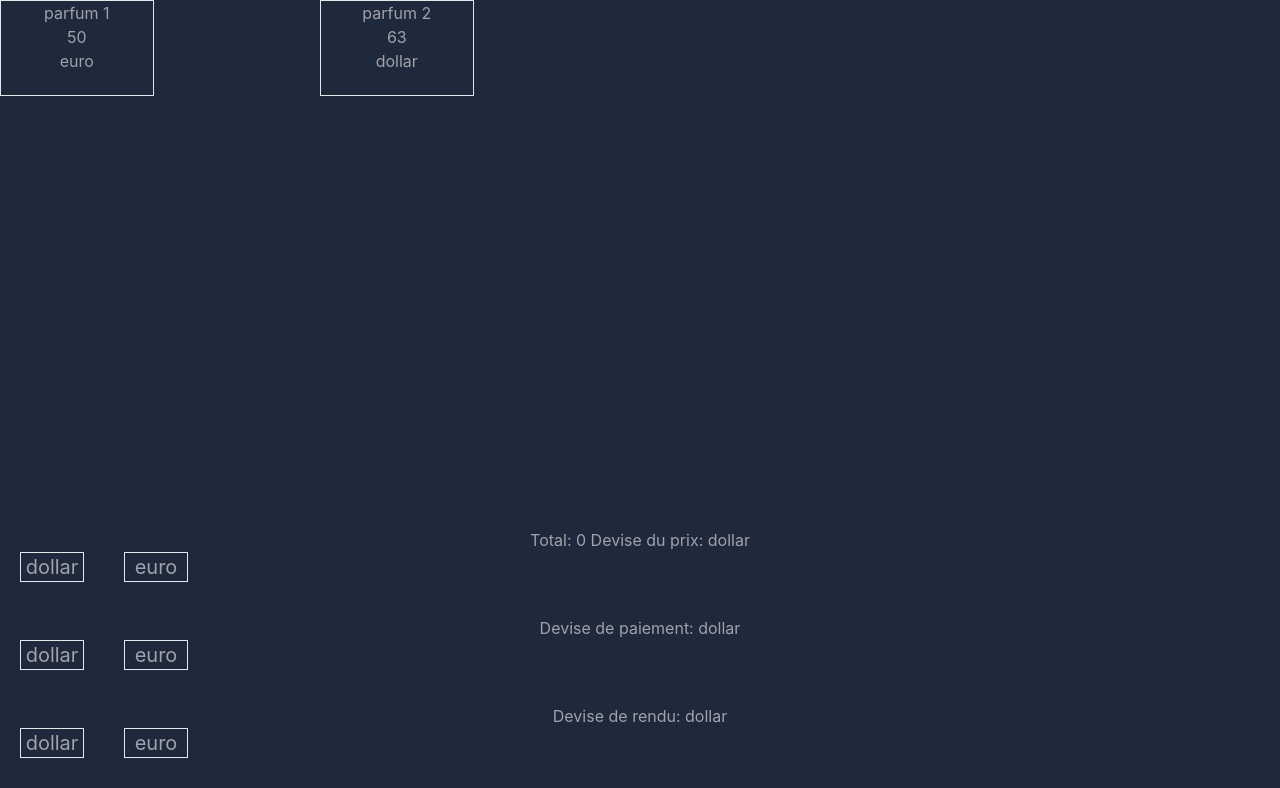
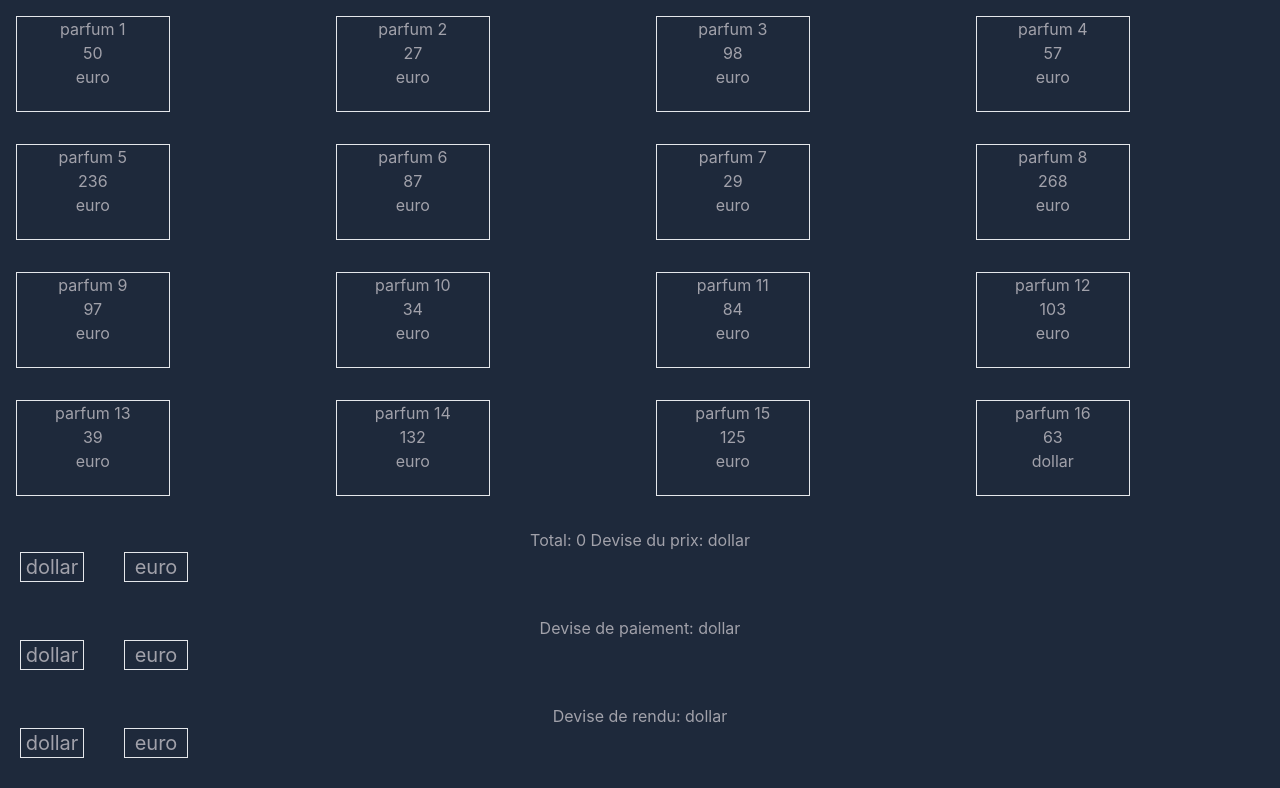
Before and after one commit to ArthurCouturier/projet_ihm, a React (Create React App) app: page / in a window 1280 px wide. Shown: the top 788 px of the page. Built offline with nearby package versions, Linux system fonts and the light colour scheme.

Commit message:
ajout de produits exemple

```diff
--- a/src/Components/Product.tsx
+++ b/src/Components/Product.tsx
@@ -9,7 +9,7 @@ export default function Product(props: { addToPrice: (price: number) => void, na
     }
 
     return (
-        <div className={"w-[12vw] h-[12vh] border"} onClick={addPrice}>
+        <div className={"w-[12vw] h-[12vh] border my-4 mx-4"} onClick={addPrice}>
             <div> {name} </div>
             <div> {price} </div>
             <div> {currency} </div>
--- a/src/Components/ProductSelection.tsx
+++ b/src/Components/ProductSelection.tsx
@@ -3,7 +3,21 @@ import Product from "./Product";
 
 const products = [
     { name: "parfum 1", price: "50", currency: "euro" },
-    { name: "parfum 2", price: "63", currency: "dollar" }
+    { name: "parfum 2", price: "27", currency: "euro" },
+    { name: "parfum 3", price: "98", currency: "euro" },
+    { name: "parfum 4", price: "57", currency: "euro" },
+    { name: "parfum 5", price: "236", currency: "euro" },
+    { name: "parfum 6", price: "87", currency: "euro" },
+    { name: "parfum 7", price: "29", currency: "euro" },
+    { name: "parfum 8", price: "268", currency: "euro" },
+    { name: "parfum 9", price: "97", currency: "euro" },
+    { name: "parfum 10", price: "34", currency: "euro" },
+    { name: "parfum 11", price: "84", currency: "euro" },
+    { name: "parfum 12", price: "103", currency: "euro" },
+    { name: "parfum 13", price: "39", currency: "euro" },
+    { name: "parfum 14", price: "132", currency: "euro" },
+    { name: "parfum 15", price: "125", currency: "euro" },
+    { name: "parfum 16", price: "63", currency: "dollar" }
 ]
 
 export default function ProductSelection(props: { addToPrice: (price: number) => void }) {
```
